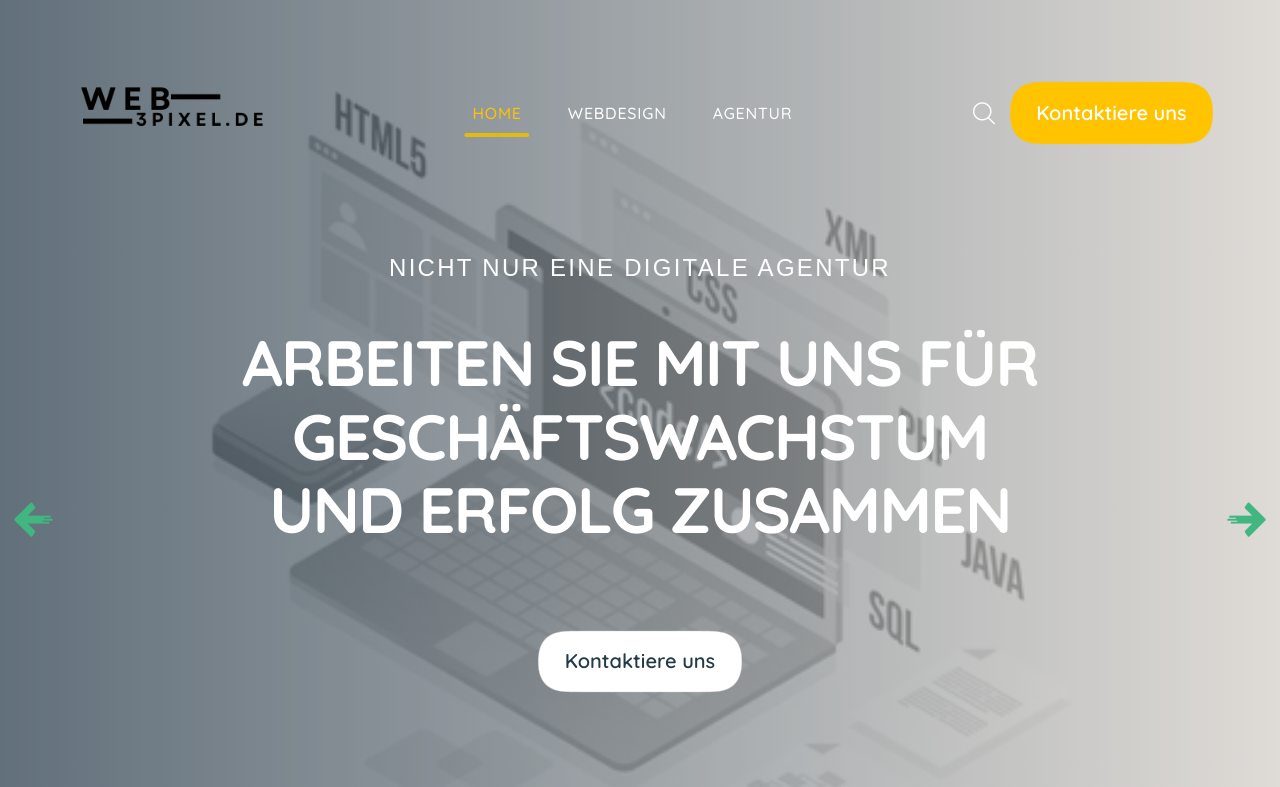
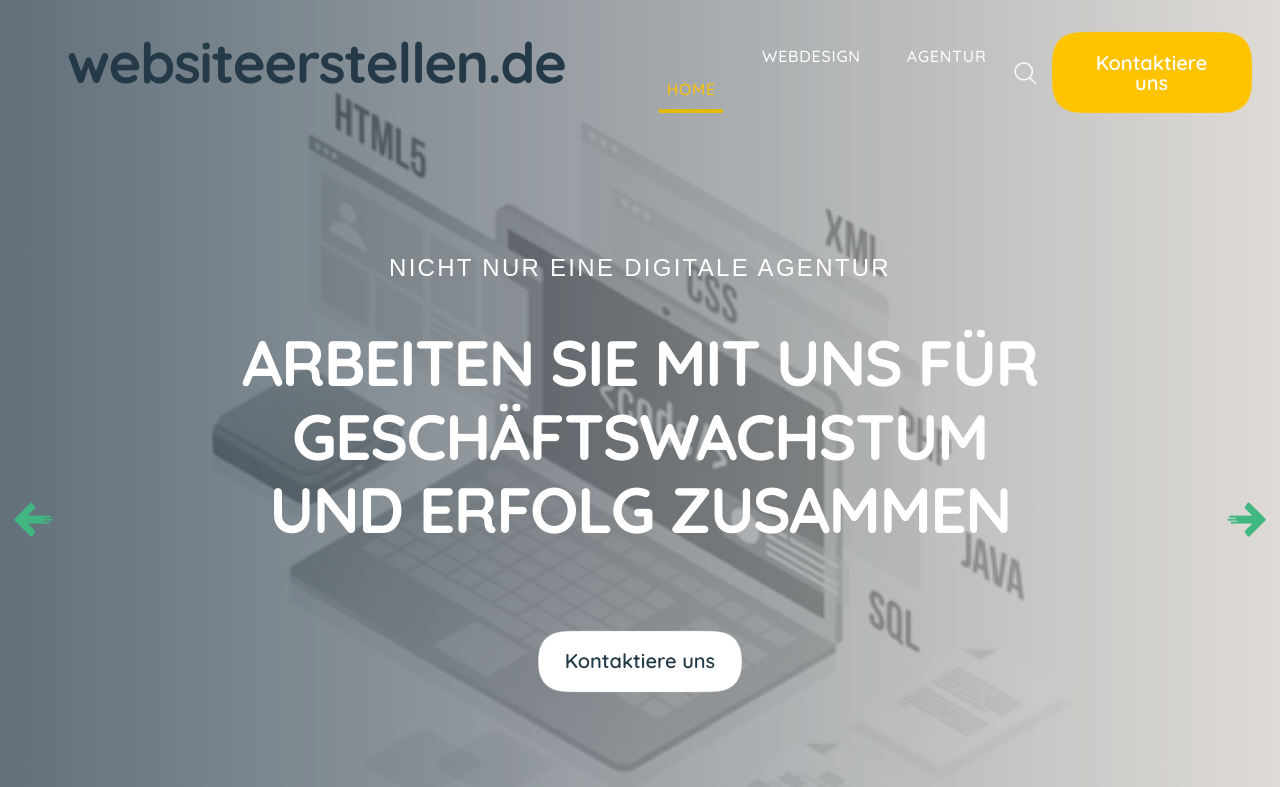
Before and after one commit to websiteerstellen-de/websiteErstellen, a plain HTML site: page index.html in a window 1280 px wide. Shown: the top 787 px of the page. Drawn offline with Linux system fonts and the light colour scheme; files whose address does not match are found by name; a web font is replaced by a local one.

Commit message:
Update index.html

```diff
--- a/index.html
+++ b/index.html
@@ -119,8 +119,7 @@
             <nav class="navbar navbar-expand-lg  navbar-light header-nav d-flex">
               <div class="logo-wrap">
                 <a class="navbar-brand" href="index.html">
-                  <img src="assets/images/logo.png"  style="width: 200px; height: 200px;"    class="main-logo" alt="Maha Logo">
-                </a>
+<h2>websiteerstellen.de</h2>
                 <div class="mobile-nav">
                   <button class="menu-toggler" data-bs-toggle="collapse" data-bs-target="#navbar" aria-controls="navbar"
                     aria-expanded="false" aria-label="Mobile navigation">
```
